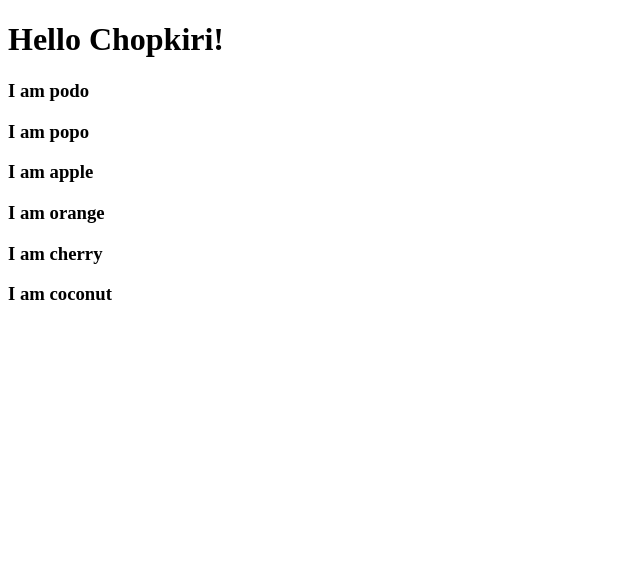
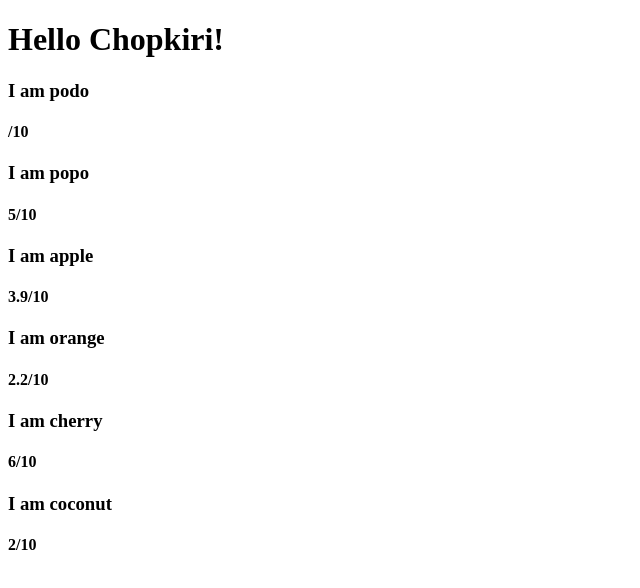
Before and after one commit to cdcoc0/React, a React (Create React App) app: page / in a window 1280 px wide. Shown: the top 588 px of the page, without its empty margins (0-640 px from the left). Built offline with nearby package versions, Linux system fonts and the light colour scheme.

Commit message:
practice propTypes

```diff
--- a/package.json
+++ b/package.json
@@ -6,6 +6,7 @@
     "@testing-library/jest-dom": "^5.11.5",
     "@testing-library/react": "^11.1.1",
     "@testing-library/user-event": "^12.2.0",
+    "prop-types": "^15.7.2",
     "react": "^17.0.1",
     "react-dom": "^17.0.1",
     "react-scripts": "4.0.0",
--- a/src/App.js
+++ b/src/App.js
@@ -1,13 +1,25 @@
-function Fruits({fav}) {
-  return <h3>I am {fav}</h3>;
+import PropTypes from "prop-types";
+
+function Fruits({fav, rating}) {
+  return (
+  <div>
+    <h3>I am {fav}</h3>
+    <h4>{rating}/10</h4>
+  </div>
+  );
 }
 
+Fruits.propTypes = {
+  fav: PropTypes.string.isRequired,
+  rating: PropTypes.string.isRequired
+};
+
 const fruitsILike = [
-  {id: 1, name: "popo"},
-  {id: 2, name: "apple"},
-  {id: 3, name: "orange"},
-  {id: 4, name: "cherry"},
-  {id: 5, name: "coconut"}
+  {id: 1, name: "popo", rating: 5},
+  {id: 2, name: "apple", rating: 3.9},
+  {id: 3, name: "orange", rating: 2.2},
+  {id: 4, name: "cherry", rating: 6},
+  {id: 5, name: "coconut", rating: 2}
 ];
 
 function renderFruit(menu) {
@@ -20,8 +32,11 @@ function App() {
     <div className="App">
       <h1>Hello Chopkiri!</h1>
       <Fruits fav="podo" />
-      {console.log(fruitsILike.map(renderFruit))}
-      {fruitsILike.map(renderFruit)}
+      {/* {console.log(fruitsILike.map(renderFruit))}
+      {fruitsILike.map(renderFruit)} */
+      fruitsILike.map(menu => (
+        <Fruits key={menu.id} fav={menu.name} rating={menu.rating} />
+      ))}
     </div>
   );
 }
```
